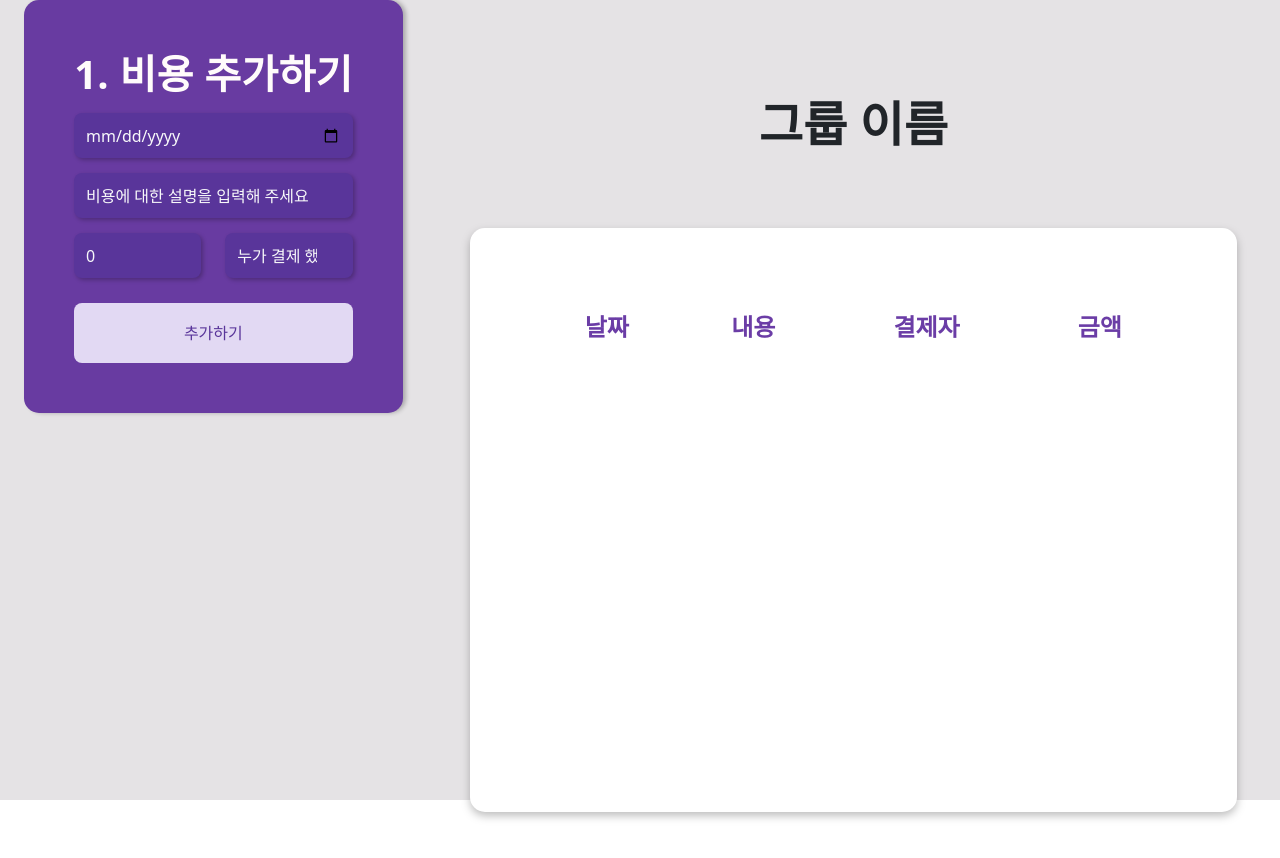
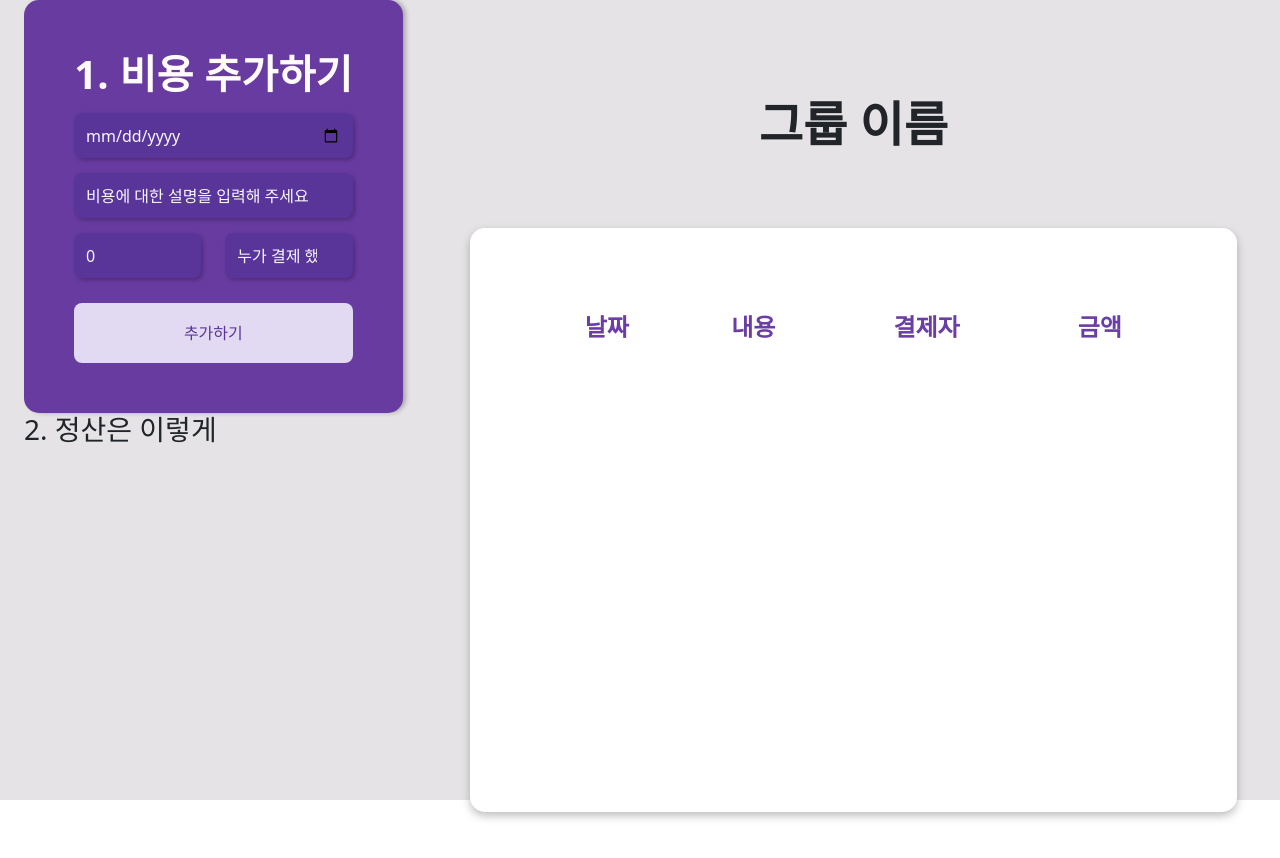
Before and after one commit to yujinGwon/dutchpay-fc, a React (Create React App) app: page /expense in a window 1280 px wide. Shown: the top 858 px of the page. Built offline with nearby package versions, Linux system fonts and the light colour scheme.

Commit message:
정산 요약 컴포넌트 구현

```diff
--- a/src/components/ExpenseMain.jsx
+++ b/src/components/ExpenseMain.jsx
@@ -4,6 +4,7 @@ import { ExpenseTable } from "./ExpenseTable"
 import styled from "styled-components"
 import { useRecoilValue } from "recoil"
 import { groupNameState } from "../state/groupName"
+import { SettlementSummary } from "./SettlementSummary"
 
 export const ExpenseMain = () => {
     return (
@@ -24,6 +25,7 @@ const LeftPane = () => (
     <Container>
       <AddExpenseForm />
       {/* TODO: 정산 결과 컴포넌트 랜더링 */}
+      <SettlementSummary />
     </Container>
   )
 
--- /dev/null
+++ b/src/components/SettlementSummary.jsx
@@ -0,0 +1,42 @@
+import { useRecoilValue } from "recoil"
+import { expensesState } from "../state/expenses"
+import { groupMembersState } from "../state/groupMembers"
+
+export const SettlementSummary = () => {
+
+    const expenses = useRecoilValue(expensesState)
+    const members = useRecoilValue(groupMembersState)
+
+    const totalExpenseAmount = expenses.reduce((prevAmount, curExpense) => prevAmount + curExpense.amount, 0)
+    const groupMembersCount = members.length
+    const splitAmount = totalExpenseAmount / groupMembersCount
+
+    // todo: 핵심 로직 구현
+    const minimumTransaction = [{
+      receiver: '영수',
+      sender: '영희',
+      amount: '15000'
+    }]
+
+
+  return(
+    <div>
+      <h3>2. 정산은 이렇게</h3>
+      {totalExpenseAmount > 0 && groupMembersCount > 0 && (
+        <div>
+          <span>{groupMembersCount} 명이서 총 {totalExpenseAmount} 원 지출</span>
+          <br />
+          <span>한 사람 당 {splitAmount} 원</span>
+
+          <ul>
+            {minimumTransaction.map(({sender, receiver, amount}, index) =>
+            <li key={`transaction-${index}`}>
+                <span>{sender}가 {receiver} 에게 {amount} 원 보내기</span>
+            </li>
+            )}
+          </ul>
+        </div>
+      )}
+    </div>
+  )
+}
```
